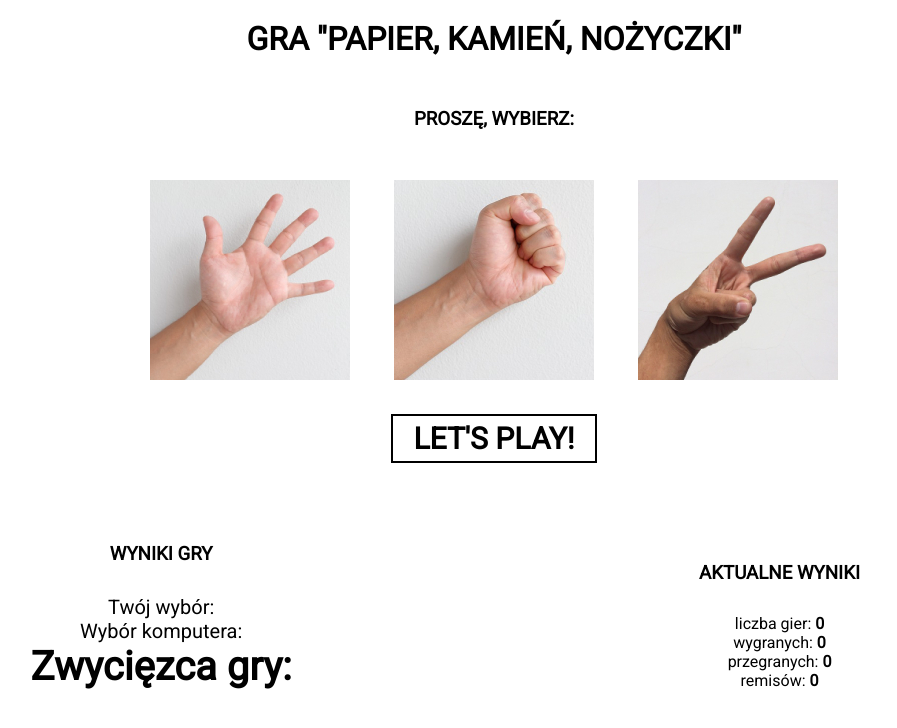
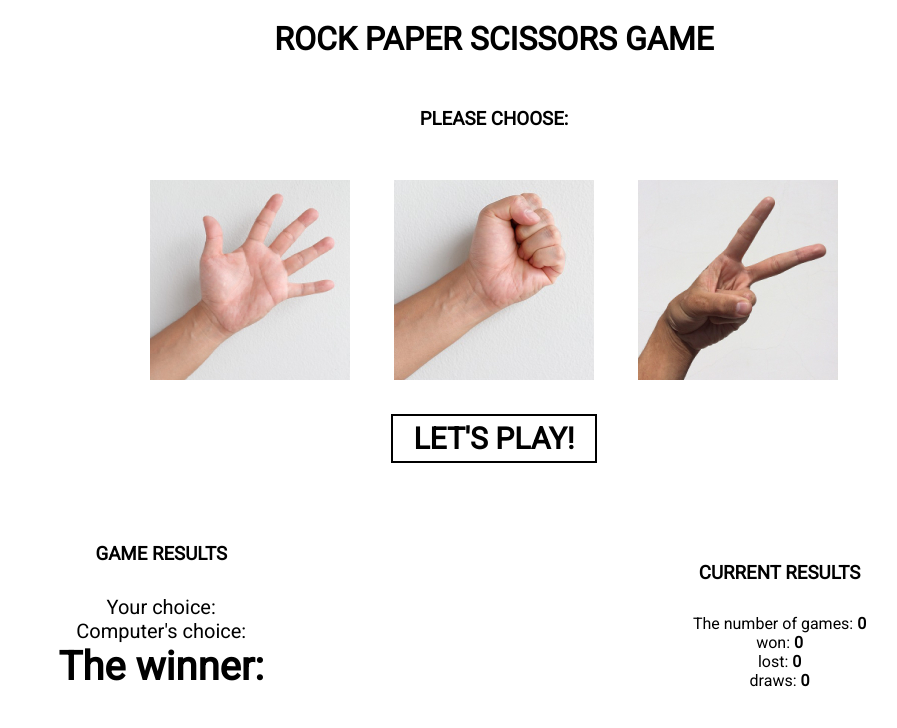
Before and after one commit to agatamaciejczyk/paper-rock-scissors-game, a plain HTML site: page index.html in a window 1280 px wide. Shown: the whole page, without its empty margins (146-1043 px from the left). Drawn offline with Linux system fonts and the light colour scheme.

Commit message:
change of language

```diff
--- a/game.js
+++ b/game.js
@@ -45,15 +45,15 @@ function publishResult(player, ai, result) {
 
     if (result === "win") {
      document.querySelector('p.wins span').textContent = ++gameSummary.wins;
-     document.querySelector('[data-summary="who-win"]').textContent = "Ty wygrałeś!!!!"
+     document.querySelector('[data-summary="who-win"]').textContent = "You won!!!!"
      document.querySelector('[data-summary="who-win"]').style.color = "green";
     } else if (result === "loss") {
      document.querySelector('p.losses span').textContent = ++gameSummary.losses;
-     document.querySelector('[data-summary="who-win"]').textContent = "Komputer wygrał :("
+     document.querySelector('[data-summary="who-win"]').textContent = "The computer won :("
      document.querySelector('[data-summary="who-win"]').style.color = "red";
     } else {
      document.querySelector('p.draws span').textContent = ++gameSummary.draws;
-     document.querySelector('[data-summary="who-win"]').textContent = "Remis :\\"
+     document.querySelector('[data-summary="who-win"]').textContent = "It's a draw :\\"
      document.querySelector('[data-summary="who-win"]').style.color = "gray";
     }
    }
@@ -70,7 +70,7 @@ function endGame() {
 
 function startGame() {
     if (!game.playerHand){
-        return alert("wybierz dłoń!")
+        return alert("Select a hand!")
     }
 
     game.aiHand = aiChoice()
--- a/index.html
+++ b/index.html
@@ -7,7 +7,7 @@
     <meta http-equiv="X-UA-Compatible" content="ie=edge">
     <link href="https://fonts.googleapis.com/css?family=Roboto&amp;subset=latin-ext" rel="stylesheet">
 
-    <title>Gra papier kamień nożyczki</title>
+    <title>Rock Paper Scissors Game!</title>
     <style>
         * {
             margin: 0;
@@ -94,11 +94,11 @@
 </head>
 
 <body>
-    <h1>GRA "PAPIER, KAMIEŃ, NOŻYCZKI"</h1>
+    <h1>ROCK PAPER SCISSORS GAME</h1>
 
     <div class="select">
 
-        <h3>Proszę, wybierz:</h3>
+        <h3>Please choose:</h3>
 
         <img data-option="papier" class="first" src="papier.jpg" alt="" title="Papier">
 
@@ -111,18 +111,18 @@
     <button class="start">Let's play!</button>
 
     <div class="panel-left">
-        <h3>Wyniki gry</h3>
-        <p>Twój wybór: <span data-summary="your-choice"></span></p>
-        <p>Wybór komputera: <span data-summary="ai-choice"></span></p>
-        <h2>Zwycięzca gry: <span data-summary="who-win"></span></h2>
+        <h3>Game results</h3>
+        <p>Your choice: <span data-summary="your-choice"></span></p>
+        <p>Computer's choice: <span data-summary="ai-choice"></span></p>
+        <h2>The winner: <span data-summary="who-win"></span></h2>
     </div>
 
     <div class="panel-right">
-        <h3>Aktualne wyniki</h3>
-        <p class="numbers">liczba gier: <span>0</span></p>
-        <p class="wins">wygranych: <span>0</span></p>
-        <p class="losses">przegranych: <span>0</span></p>
-        <p class="draws">remisów: <span>0</span></p>
+        <h3>Current results</h3>
+        <p class="numbers">The number of games: <span>0</span></p>
+        <p class="wins">won: <span>0</span></p>
+        <p class="losses">lost: <span>0</span></p>
+        <p class="draws">draws: <span>0</span></p>
     </div>
 
     <script src="game.js"></script>
```
